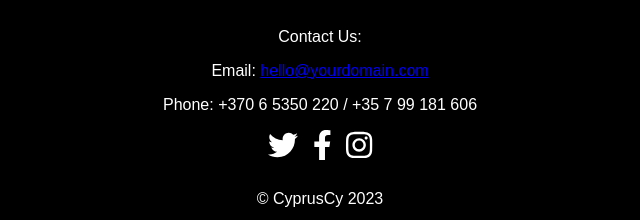
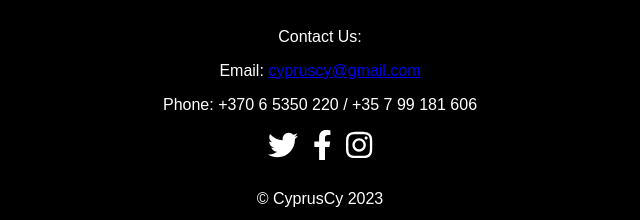
Before and after one commit to CyprusCyy/CyprusCy, a plain HTML site: page index.html in a window 1280 px wide. Shown: the part 5481-5701 px from the top of the page, 320-960 px from the left. Drawn offline with nearby package versions, Linux system fonts and the light colour scheme.

Commit message:
Update index.html

```diff
--- a/index.html
+++ b/index.html
@@ -400,7 +400,7 @@
   <footer class="footer">
     <div class="container">
       <p>Contact Us:</p>
-      <p>Email: <a href="mailto:hello@yourdomain.com">hello@yourdomain.com</a></p>
+      <p>Email: <a href="mailto:hello@yourdomain.com">cypruscy@gmail.com</a></p>
       <p>Phone: +370 6 5350 220 / +35 7 99 181 606</p>
       <div class="social-icons">
         <!-- Increased font-size to make the social icons larger -->
```
